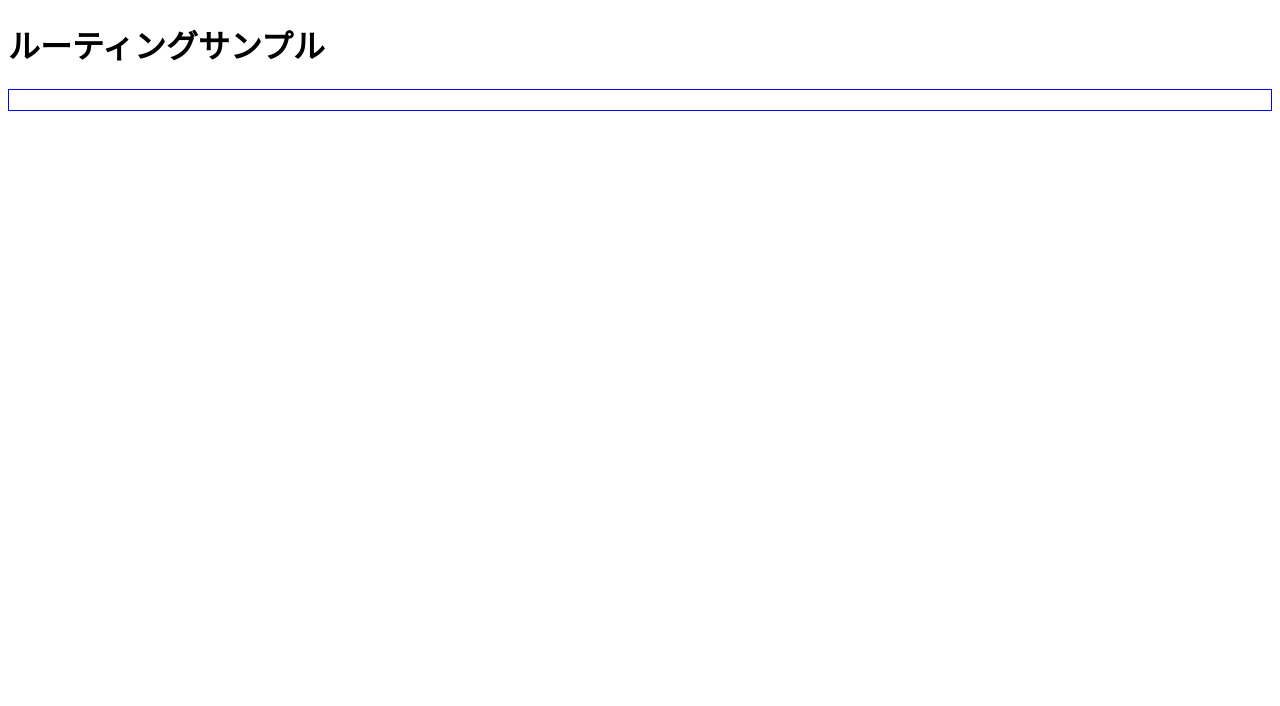
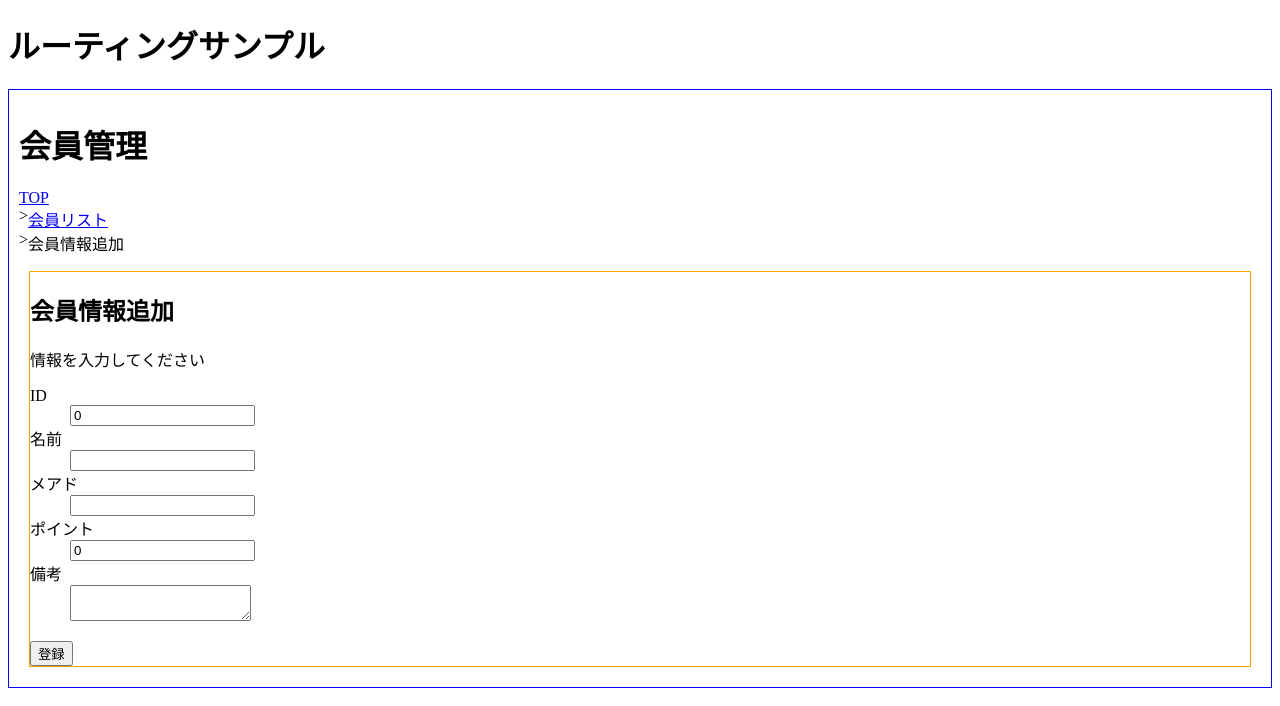
Before and after one commit to hiro-xre/nuxt-tutorial, a Nuxt app: page /member/memberAdd in a window 1280 px wide. Before the commit this address had no page. Shown: the top 706 px of the page. Built offline with nearby package versions, Linux system fonts and the light colour scheme.

Commit message:
会員登録機能

```diff
--- /dev/null
+++ b/pages/member/memberAdd.vue
@@ -0,0 +1,71 @@
+<script setup lang="ts">
+import type { Member } from '@/interface';
+
+const router = useRouter();
+const memberList = useState<Map<number, Member>>("memberList");
+
+const member: Member = reactive(
+  {
+    id: 0,
+    name: "",
+    email: "",
+    points: 0,
+    note: ""
+  }
+);
+
+const onAdd = (): void => {
+  memberList.value.set(member.id, member);
+  router.push({name: "member-memberList"});
+}
+</script>
+
+<template>
+  <h1>会員管理</h1>
+  <nav id="breadcrumbs">
+    <ul>
+      <li><NuxtLink v-bind:to="{name: 'index'}">TOP</NuxtLink></li>
+      <li><NuxtLink v-bind:to="{name: 'member-memberList'}">会員リスト</NuxtLink></li>
+      <li>会員情報追加</li>
+    </ul>
+  </nav>
+  <section>
+    <h2>会員情報追加</h2>
+    <p>情報を入力してください</p>
+    <form @submit.prevent="onAdd">
+      <dl>
+        <dt>
+          <label for="addId">ID&nbsp;</label>
+        </dt>
+        <dd>
+          <input type="number" id="addId" v-model.number="member.id" required>
+        </dd>
+        <dt>
+          <label for="addName">名前&nbsp;</label>
+        </dt>
+        <dd>
+          <input type="text" id="addName" v-model="member.name" required>
+        </dd>
+        <dt>
+          <label for="addEmail">メアド&nbsp;</label>
+        </dt>
+        <dd>
+          <input type="email" id="addEmail" v-model="member.email" required>
+        </dd>
+        <dt>
+          <label for="addPoints">ポイント&nbsp;</label>
+        </dt>
+        <dd>
+          <input type="number" id="addPoints" v-model.number="member.points" required>
+        </dd>
+        <dt>
+          <label for="addNote">備考&nbsp;</label>
+        </dt>
+        <dd>
+          <textarea id="addNote" v-model="member.note"></textarea>
+        </dd>
+      </dl>
+      <button type="submit">登録</button>
+    </form>
+  </section>
+</template>
--- a/pages/member/memberList.vue
+++ b/pages/member/memberList.vue
@@ -15,7 +15,7 @@ const memberList = useState<Map<number, Member>>("memberList");
   <section>
     <h2>会員リスト</h2>
     <p>
-      新規登録はこちらから
+      新規登録は<NuxtLink v-bind:to="{name: 'member-memberAdd'}">こちら</NuxtLink>から
     </p>
     <section>
       <ul>
```
